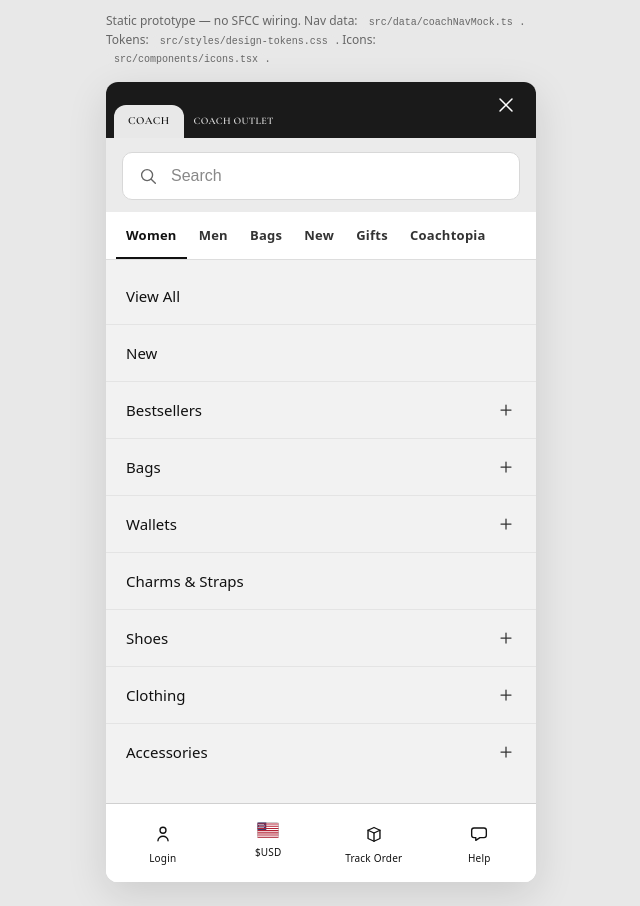
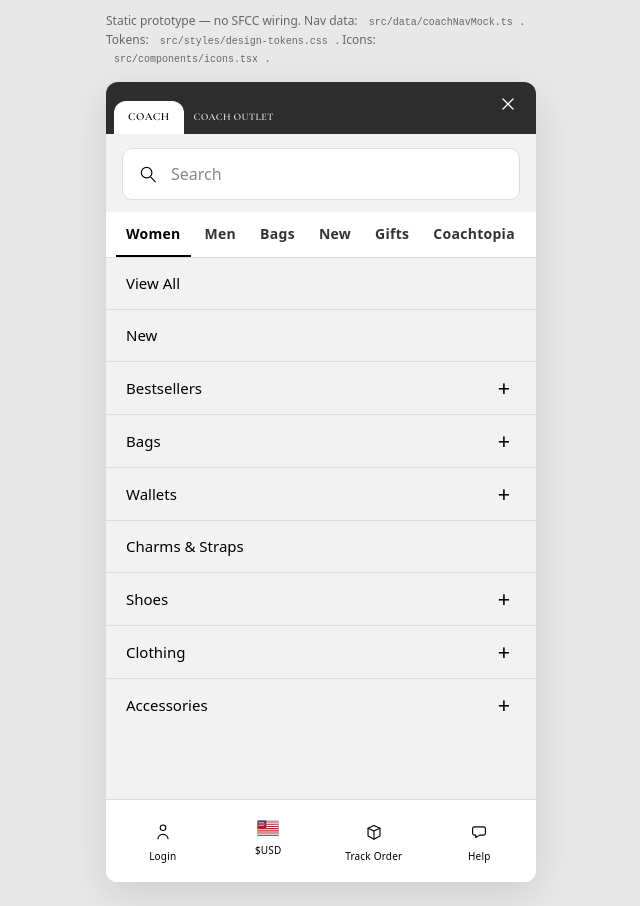
Before and after one commit to Gulsheenkbhatia/Mobile-nav-canadian-french, a React (Vite) app in the folder template/: page / in a window 1280 px wide. Both pictures are taken after a click on the button "Open menu and search". Shown: the whole page, without its empty margins (319-959 px from the left). Built offline with nearby package versions, Linux system fonts and the light colour scheme.

Commit message:
Template test

```diff
--- a/template/src/components/MobileNavFlyout.css
+++ b/template/src/components/MobileNavFlyout.css
@@ -1,4 +1,4 @@
-/* Mobile nav flyout — tokens: src/styles/design-tokens.css */
+/* Mobile nav flyout — rebuilt to match retail mobile captures (charcoal header, white active tab, #F2F2F2 list) */
 
 .mnf-root {
   position: absolute;
@@ -24,6 +24,7 @@
   flex-direction: column;
   background: var(--coach-color-neutral-light);
   color: var(--coach-color-ink-primary);
+  font-family: var(--coach-font-sans);
   animation: mnf-panel-enter var(--coach-motion-duration-ui) var(--coach-motion-ease-gentle);
 }
 
@@ -45,7 +46,7 @@
   background: var(--coach-color-neutral-dark-2);
   color: var(--coach-color-nav-on-dark);
   padding: 0 0 0 var(--coach-space-3);
-  min-height: 56px;
+  min-height: 52px;
 }
 
 .mnf-brandTabs {
@@ -55,6 +56,7 @@
   min-width: 0;
 }
 
+/* Brand marks in tabs stay serif; all other flyout copy is sans */
 .mnf-wordmark {
   display: block;
   font-family: var(--coach-font-serif-display);
@@ -89,7 +91,7 @@
 
 .mnf-close {
   align-self: center;
-  margin: 0 var(--coach-space-3) var(--coach-space-4) var(--coach-space-3);
+  margin: 0 var(--coach-space-2) var(--coach-space-3) var(--coach-space-3);
   width: 44px;
   height: 44px;
   display: grid;
@@ -109,27 +111,40 @@
   outline-offset: 2px;
 }
 
+.mnf-close .coach-icon {
+  color: var(--coach-color-nav-on-dark);
+}
+
+/* Search band + field */
 .mnf-searchWrap {
   padding: var(--coach-space-6) var(--coach-space-7) var(--coach-space-5);
-  background: var(--coach-color-neutral-light-3);
+  background: var(--coach-color-neutral-light-2);
 }
 
 .mnf-search {
   display: flex;
   align-items: center;
   gap: var(--coach-space-4);
-  padding: var(--coach-space-5) var(--coach-space-6);
+  padding: 13px var(--coach-space-6);
   border-radius: var(--coach-radius-xl);
   background: var(--coach-color-neutral-light);
-  border: 1px solid var(--coach-color-border-default);
-  color: var(--coach-color-ink-muted);
+  border: 1px solid var(--coach-color-border-subtle);
+  color: var(--coach-color-ink-primary);
+}
+
+.mnf-search .coach-icon {
+  flex-shrink: 0;
+  color: var(--coach-color-ink-primary);
 }
 
 .mnf-search__input {
   flex: 1;
   border: none;
   background: transparent;
+  font-family: inherit;
   font-size: var(--coach-font-size-body-lg);
+  font-weight: var(--coach-font-weight-regular);
+  color: var(--coach-color-ink-primary);
   min-width: 0;
 }
 
@@ -141,6 +156,7 @@
   outline: none;
 }
 
+/* Horizontal category pills */
 .mnf-tier1Wrap {
   border-bottom: 1px solid var(--coach-color-border-subtle);
   background: var(--coach-color-neutral-light);
@@ -148,9 +164,9 @@
 
 .mnf-tier1 {
   display: flex;
-  gap: 2px;
+  gap: var(--coach-space-1);
   overflow-x: auto;
-  padding: 2px var(--coach-space-4) 0;
+  padding: 0 var(--coach-space-4) 0;
   scrollbar-width: none;
   -ms-overflow-style: none;
 }
@@ -163,8 +179,9 @@
   flex: 0 0 auto;
   border: none;
   background: transparent;
-  padding: var(--coach-space-5) var(--coach-space-4) 13px;
-  font-size: var(--coach-font-size-md);
+  padding: var(--coach-space-5) var(--coach-space-4) 12px;
+  font-family: inherit;
+  font-size: var(--coach-font-size-nav-pill);
   font-weight: var(--coach-font-weight-semibold);
   letter-spacing: var(--coach-letter-spacing-ui);
   color: var(--coach-color-ink-secondary);
@@ -173,6 +190,7 @@
 }
 
 .mnf-tier1__chip--active {
+  font-weight: var(--coach-font-weight-bold);
   color: var(--coach-color-ink-primary);
   border-bottom-color: var(--coach-color-ink-primary);
 }
@@ -183,6 +201,7 @@
   border-radius: 4px 4px 0 0;
 }
 
+/* Vertical list */
 .mnf-scroll {
   flex: 1;
   overflow-y: auto;
@@ -191,11 +210,11 @@
 }
 
 .mnf-tier2 {
-  padding: var(--coach-space-3) 0 96px;
+  padding: 0 0 96px;
 }
 
 .mnf-row {
-  border-bottom: 1px solid var(--coach-color-divider-list);
+  border-bottom: 1px solid var(--coach-color-border-subtle);
 }
 
 .mnf-row:last-child {
@@ -203,10 +222,13 @@
 }
 
 .mnf-row--link {
-  display: block;
-  padding: var(--coach-space-8) var(--coach-space-9);
+  display: flex;
+  align-items: center;
+  min-height: 52px;
+  padding: 0 var(--coach-space-9);
   font-size: var(--coach-font-size-body);
-  font-weight: var(--coach-font-weight-medium);
+  font-weight: var(--coach-font-weight-regular);
+  color: var(--coach-color-ink-primary);
   background: var(--coach-color-neutral-light-2);
 }
 
@@ -219,13 +241,15 @@
   display: flex;
   align-items: center;
   justify-content: space-between;
-  gap: var(--coach-space-5);
-  padding: var(--coach-space-8) var(--coach-space-9);
+  gap: var(--coach-space-7);
+  min-height: 52px;
+  padding: 0 var(--coach-space-9);
   border: none;
   background: var(--coach-color-neutral-light-2);
   text-align: left;
+  font-family: inherit;
   font-size: var(--coach-font-size-body);
-  font-weight: var(--coach-font-weight-medium);
+  font-weight: var(--coach-font-weight-regular);
   color: var(--coach-color-ink-primary);
 }
 
@@ -233,18 +257,23 @@
   background: var(--coach-color-neutral-light-5);
 }
 
-.mnf-row__chevron {
-  display: flex;
-  align-items: center;
-  justify-content: center;
-  color: var(--coach-color-ink-secondary);
+.mnf-row__label {
+  flex: 1;
 }
 
-.mnf-row__chevron .coach-icon {
+/* Typographic “+” accordions (matches capture) */
+.mnf-row__plus {
+  flex-shrink: 0;
+  width: 1.5rem;
+  text-align: center;
+  font-size: 1.35rem;
+  font-weight: var(--coach-font-weight-regular);
+  line-height: 1;
+  color: var(--coach-color-ink-primary);
   transition: transform var(--coach-motion-duration-ui) var(--coach-motion-ease-gentle);
 }
 
-.mnf-row__chevron .coach-icon--plus-open {
+.mnf-row__plus--open {
   transform: rotate(45deg);
 }
 
@@ -259,20 +288,21 @@
   display: block;
   padding: var(--coach-space-4) var(--coach-space-3);
   font-size: var(--coach-font-size-md);
+  font-weight: var(--coach-font-weight-regular);
   color: var(--coach-color-ink-secondary);
   border-radius: var(--coach-radius-md);
 }
 
 .mnf-subLink:hover {
-  background: rgba(255, 255, 255, 0.6);
+  background: rgba(255, 255, 255, 0.65);
 }
 
 .mnf-footer {
   display: grid;
   grid-template-columns: repeat(4, 1fr);
   gap: 0;
-  padding: var(--coach-space-4) var(--coach-space-1) calc(var(--coach-space-4) + env(safe-area-inset-bottom, 0));
-  border-top: 1px solid var(--coach-color-border-strong);
+  padding: var(--coach-space-5) var(--coach-space-1) calc(var(--coach-space-5) + env(safe-area-inset-bottom, 0));
+  border-top: 1px solid var(--coach-color-border-subtle);
   background: var(--coach-color-neutral-light);
 }
 
@@ -284,7 +314,9 @@
   padding: var(--coach-space-3) var(--coach-space-1);
   border: none;
   background: transparent;
+  font-family: inherit;
   font-size: var(--coach-font-size-2xs);
+  font-weight: var(--coach-font-weight-regular);
   letter-spacing: var(--coach-letter-spacing-ui);
   color: var(--coach-color-ink-primary);
 }
@@ -308,7 +340,7 @@
     animation: none;
   }
 
-  .mnf-row__chevron .coach-icon {
+  .mnf-row__plus {
     transition: none;
   }
 }
--- a/template/src/components/MobileNavFlyout.tsx
+++ b/template/src/components/MobileNavFlyout.tsx
@@ -1,6 +1,6 @@
 import { useEffect, useMemo, useState } from 'react'
 import { coachNavMock, footerUtilityMock, type NavLinkItem } from '../data/coachNavMock'
-import { IconChat, IconClose, IconFlagUs, IconPackage, IconPlus, IconSearch, IconUser } from './icons'
+import { IconChat, IconClose, IconFlagUs, IconPackage, IconSearch, IconUser } from './icons'
 import './MobileNavFlyout.css'
 
 type Props = {
@@ -50,8 +50,8 @@
     <div className="mnf-row mnf-row--accordion">
       <button type="button" className="mnf-row__trigger" aria-expanded={expanded} onClick={onToggle}>
         <span className="mnf-row__label">{item.label}</span>
-        <span className="mnf-row__chevron">
-          <IconPlus open={expanded} />
+        <span className={`mnf-row__plus ${expanded ? 'mnf-row__plus--open' : ''}`} aria-hidden>
+          +
         </span>
       </button>
       {expanded && item.children && (
--- a/template/src/components/icons.tsx
+++ b/template/src/components/icons.tsx
@@ -1,10 +1,12 @@
 import type { ReactNode, SVGProps } from 'react'
 
-/** Shared stroke icons: 24×24 grid, 1.5px stroke — matches prototype tokens */
+/** Shared stroke icons — stroke width matches `design-tokens.css` `--coach-icon-stroke` */
+const SW = 1.25
+
 const strokeAttrs = {
   fill: 'none' as const,
   stroke: 'currentColor',
-  strokeWidth: 1.5,
+  strokeWidth: SW,
   strokeLinecap: 'round' as const,
   strokeLinejoin: 'round' as const,
 }
@@ -41,8 +43,8 @@
 export function IconSearch(props: CoachIconProps) {
   return (
     <IconFrame viewBox="0 0 24 24" {...props}>
-      <circle cx="11" cy="11" r="6" {...strokeAttrs} />
-      <path d="M15.5 15.5 20 20" {...strokeAttrs} />
+      <circle cx="10.5" cy="10.5" r="5.75" {...strokeAttrs} />
+      <path d="M15 15.5 20 20.5" {...strokeAttrs} />
     </IconFrame>
   )
 }
@@ -51,7 +53,7 @@
 export function IconClose(props: CoachIconProps) {
   return (
     <IconFrame viewBox="0 0 24 24" {...props}>
-      <path d="M6 6l12 12M18 6 6 18" {...strokeAttrs} />
+      <path d="M7 7l10 10M17 7 7 17" {...strokeAttrs} />
     </IconFrame>
   )
 }
@@ -83,7 +85,7 @@
         d="M4 9.5V20a2 2 0 0 0 2 2h10a2 2 0 0 0 2-2V9.5"
         fill="none"
         stroke="currentColor"
-        strokeWidth={1.5}
+        strokeWidth={SW}
         strokeLinecap="round"
         strokeLinejoin="round"
       />
@@ -91,7 +93,7 @@
         d="M8 9.5V7a3 3 0 0 1 6 0v2.5"
         fill="none"
         stroke="currentColor"
-        strokeWidth={1.5}
+        strokeWidth={SW}
         strokeLinecap="round"
         strokeLinejoin="round"
       />
@@ -112,26 +114,12 @@
   )
 }
 
-/** Accordion; rotates 45° when open */
-export function IconPlus({ open, className, ...rest }: CoachIconProps & { open?: boolean }) {
-  return (
-    <IconFrame
-      viewBox="0 0 24 24"
-      size="sm"
-      className={[open ? 'coach-icon--plus-open' : '', className].filter(Boolean).join(' ')}
-      {...rest}
-    >
-      <path d="M12 6v12M6 12h12" {...strokeAttrs} />
-    </IconFrame>
-  )
-}
-
 /** Footer: account */
 export function IconUser(props: CoachIconProps) {
   return (
     <IconFrame viewBox="0 0 24 24" {...props}>
-      <circle cx="12" cy="9" r="3.25" {...strokeAttrs} />
-      <path d="M6.5 20.5c0-3 2.75-5 5.5-5s5.5 2 5.5 5" {...strokeAttrs} />
+      <circle cx="12" cy="8.5" r="3" {...strokeAttrs} />
+      <path d="M6.5 20.5c.25-2.75 2.75-4.75 5.5-4.75s5.25 2 5.5 4.75" {...strokeAttrs} />
     </IconFrame>
   )
 }
@@ -140,9 +128,9 @@
 export function IconPackage(props: CoachIconProps) {
   return (
     <IconFrame viewBox="0 0 24 24" {...props}>
-      <path d="M5.5 9 12 6l6.5 3v9L12 21l-6.5-3V9Z" {...strokeAttrs} />
+      <path d="M5.5 9 12 6l6.5 3v8.5L12 21l-6.5-3.5V9Z" {...strokeAttrs} />
       <path d="M5.5 9 12 12l6.5-3" {...strokeAttrs} />
-      <path d="M12 12v9" {...strokeAttrs} />
+      <path d="M12 12v8.75" {...strokeAttrs} />
     </IconFrame>
   )
 }
@@ -152,7 +140,7 @@
   return (
     <IconFrame viewBox="0 0 24 24" {...props}>
       <path
-        d="M6.5 6.5h11A2.5 2.5 0 0 1 20 9v5.5A2.5 2.5 0 0 1 17.5 17H13l-4.5 3v-3h-2A2.5 2.5 0 0 1 4 14.5V9a2.5 2.5 0 0 1 2.5-2.5Z"
+        d="M7 7.5h10a2 2 0 0 1 2 2v5a2 2 0 0 1-2 2h-4.2L8.5 19v-2.5H7a2 2 0 0 1-2-2v-5a2 2 0 0 1 2-2Z"
         {...strokeAttrs}
       />
     </IconFrame>
--- a/template/src/styles/design-tokens.css
+++ b/template/src/styles/design-tokens.css
@@ -4,10 +4,10 @@
  */
 
 :root {
-  /* —— Color —— */
+  /* —— Color —— (mobile nav flyout reference: charcoal header, pure black type) */
   --coach-color-neutral-dark-1: #161616;
-  --coach-color-neutral-dark-2: #1a1a1a;
-  --coach-color-ink-primary: #111111;
+  --coach-color-neutral-dark-2: #2d2d2d;
+  --coach-color-ink-primary: #000000;
   --coach-color-ink-secondary: #333333;
   --coach-color-ink-tertiary: #444444;
   --coach-color-ink-muted: #666666;
@@ -28,7 +28,8 @@
   --coach-color-nav-on-dark: #ffffff;
   --coach-color-nav-on-dark-muted: rgba(255, 255, 255, 0.92);
   --coach-color-nav-tab-active: #ffffff;
-  --coach-color-nav-tab-active-flyout: #e8e8e8;
+  /* Flyout active brand tab: white “folder” on charcoal (matches retail capture) */
+  --coach-color-nav-tab-active-flyout: #ffffff;
   --coach-color-overlay-press: rgba(255, 255, 255, 0.08);
   --coach-color-overlay-press-subtle: rgba(255, 255, 255, 0.06);
 
@@ -56,6 +57,7 @@
   --coach-font-size-xs: 11px;
   --coach-font-size-sm: 12px;
   --coach-font-size-md: 13px;
+  --coach-font-size-nav-pill: 14px;
   --coach-font-size-body: 15px;
   --coach-font-size-body-lg: 16px;
   --coach-font-size-title-sm: 0.9rem;
@@ -95,7 +97,8 @@
   --coach-radius-shell: 12px;
 
   /* —— Icon —— */
-  --coach-icon-stroke: 1.5;
+  /* Thin retail-style strokes (~1.25px at 24px artboard) */
+  --coach-icon-stroke: 1.25;
   --coach-icon-size-sm: 20px;
   --coach-icon-size-md: 22px;
   --coach-icon-size-lg: 24px;
```
Also changed, not shown: 2 other files (tests, documents, lock files or other folders).
